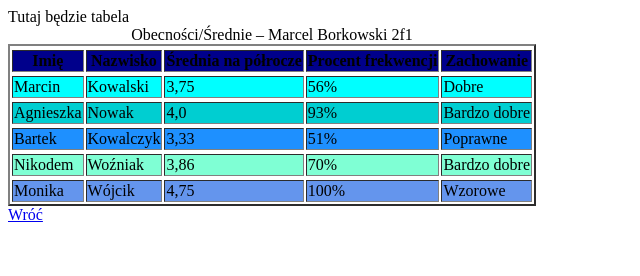
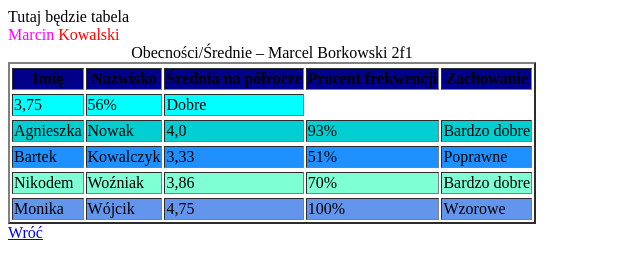
Before and after one commit to MarcelBorkowski/Repozytorium, a plain HTML site: page tabela.html in a window 1280 px wide. Shown: the whole page, without its empty margins (0-640 px from the left). Drawn offline with Linux system fonts and the light colour scheme.

Commit message:
Update tabela.html

```diff
--- a/tabela.html
+++ b/tabela.html
@@ -22,11 +22,11 @@
 				<tbody>
 					<tr>
 						<TR BGCOLOR=cyan>
-						<td>Marcin</td>
-						<td>Kowalski</td>
+						<font color="fuchsia"<td>Marcin</td> </font>
+						<font color="red"<td>Kowalski</td>
 						<td>3,75</td>
 						<td>56%</td>
-						<td>Dobre</td>
+						<td>Dobre</td></font>
 					</tr>
 					<tr>
 						<TR BGCOLOR=darkturquoise>
```
